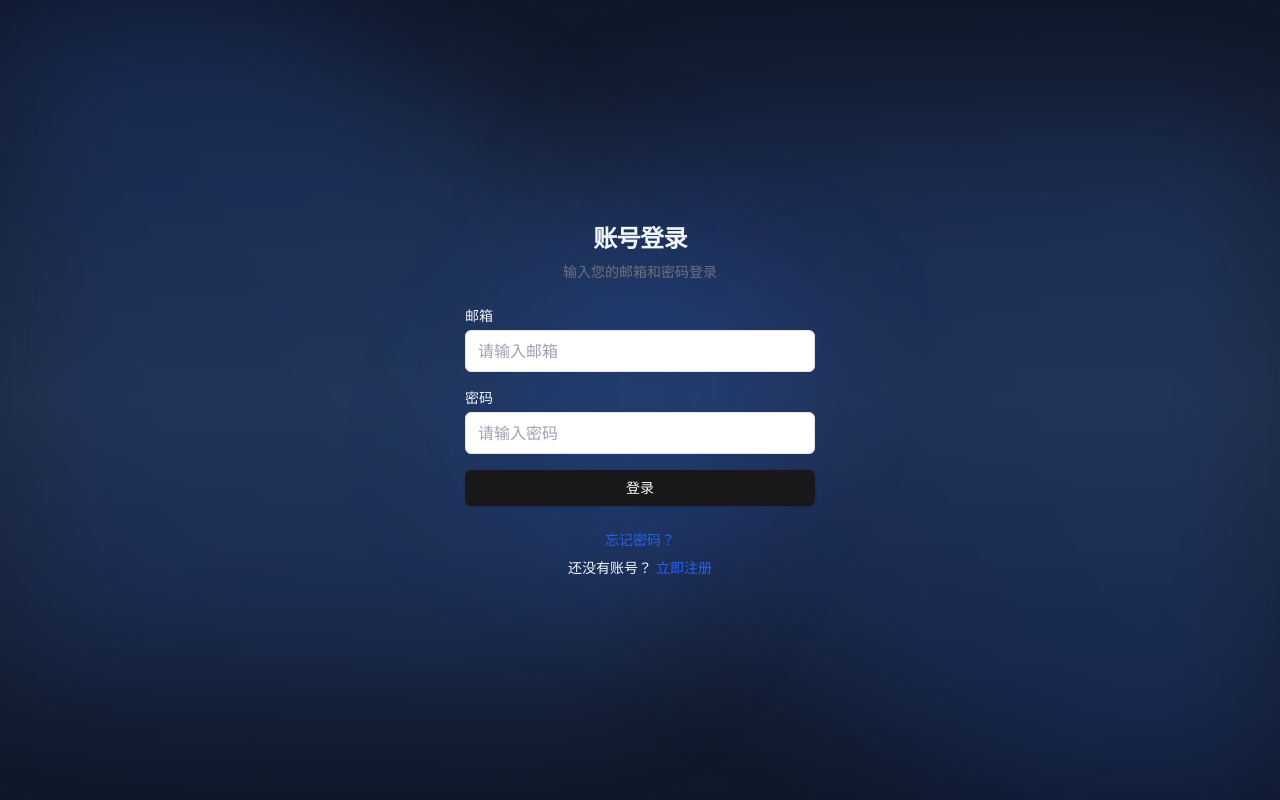
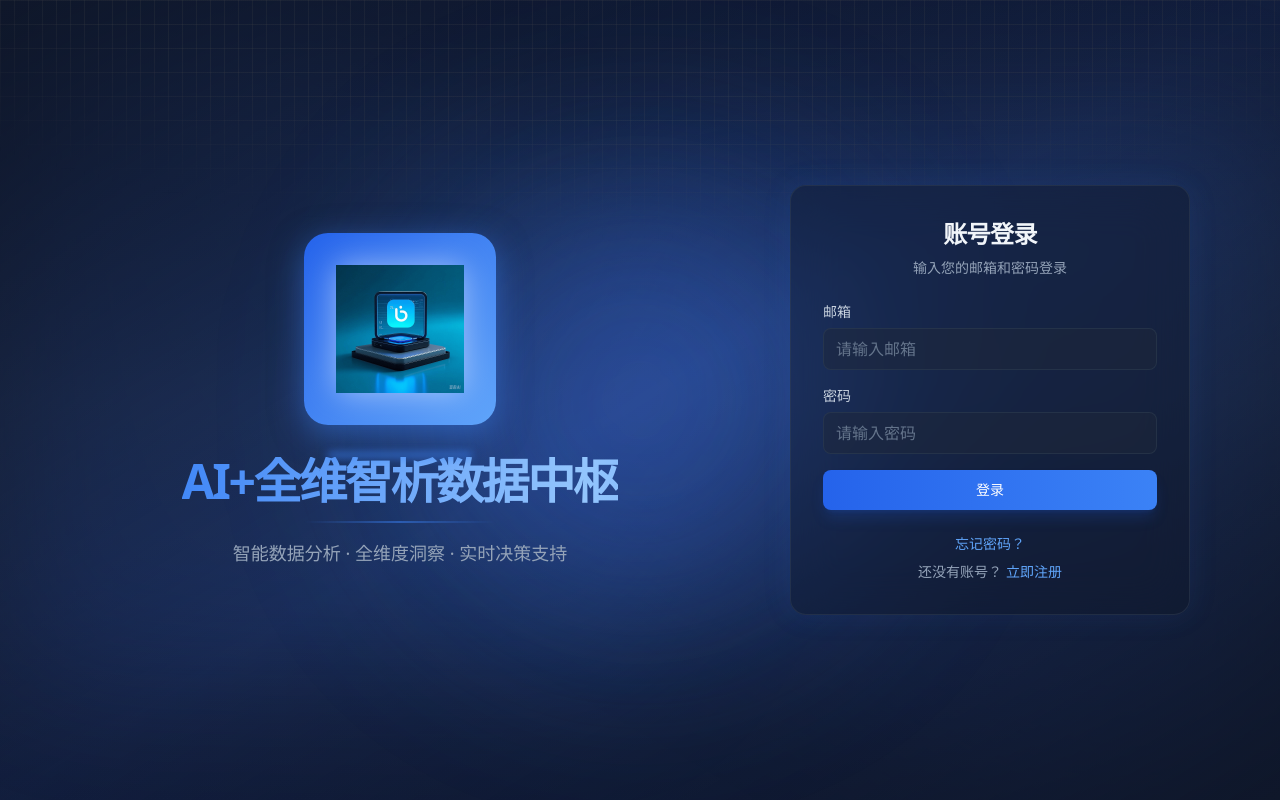
Before and after one commit to sunShineLoveMe/AI-Power-fullstack-platform, a Next.js app: page /login in a window 1280 px wide. Built offline with nearby package versions, Linux system fonts and the light colour scheme.

Commit message:
optimize login page layout

```diff
--- a/src/app/dashboard/DashboardNav.tsx
+++ b/src/app/dashboard/DashboardNav.tsx
@@ -7,7 +7,7 @@ export default function DashboardNav() {
         <div className="flex justify-between h-16">
           <div className="flex">
             <div className="flex-shrink-0 flex items-center">
-              <span className="text-xl font-bold">AI+泛大数据平台</span>
+              <span className="text-xl font-bold">AI+全维智析数据中枢</span>
             </div>
           </div>
           <div className="flex items-center">
--- a/src/app/globals.css
+++ b/src/app/globals.css
@@ -24,46 +24,46 @@
 @layer base {
   :root {
     --background: 0 0% 100%;
-    --foreground: 240 10% 3.9%;
+    --foreground: 222.2 84% 4.9%;
     --card: 0 0% 100%;
-    --card-foreground: 240 10% 3.9%;
+    --card-foreground: 222.2 84% 4.9%;
     --popover: 0 0% 100%;
-    --popover-foreground: 240 10% 3.9%;
-    --primary: 240 5.9% 10%;
-    --primary-foreground: 0 0% 98%;
-    --secondary: 240 4.8% 95.9%;
-    --secondary-foreground: 240 5.9% 10%;
-    --muted: 240 4.8% 95.9%;
-    --muted-foreground: 240 3.8% 46.1%;
-    --accent: 240 4.8% 95.9%;
-    --accent-foreground: 240 5.9% 10%;
+    --popover-foreground: 222.2 84% 4.9%;
+    --primary: 222.2 47.4% 11.2%;
+    --primary-foreground: 210 40% 98%;
+    --secondary: 210 40% 96.1%;
+    --secondary-foreground: 222.2 47.4% 11.2%;
+    --muted: 210 40% 96.1%;
+    --muted-foreground: 215.4 16.3% 46.9%;
+    --accent: 210 40% 96.1%;
+    --accent-foreground: 222.2 47.4% 11.2%;
     --destructive: 0 84.2% 60.2%;
-    --destructive-foreground: 0 0% 98%;
-    --border: 240 5.9% 90%;
-    --input: 240 5.9% 90%;
-    --ring: 240 5.9% 10%;
+    --destructive-foreground: 210 40% 98%;
+    --border: 214.3 31.8% 91.4%;
+    --input: 214.3 31.8% 91.4%;
+    --ring: 222.2 84% 4.9%;
     --radius: 0.5rem;
   }
   .dark {
-    --background: 240 10% 3.9%;
-    --foreground: 0 0% 98%;
-    --card: 240 10% 3.9%;
-    --card-foreground: 0 0% 98%;
-    --popover: 240 10% 3.9%;
-    --popover-foreground: 0 0% 98%;
-    --primary: 0 0% 98%;
-    --primary-foreground: 240 5.9% 10%;
-    --secondary: 240 3.7% 15.9%;
-    --secondary-foreground: 0 0% 98%;
-    --muted: 240 3.7% 15.9%;
-    --muted-foreground: 240 5% 64.9%;
-    --accent: 240 3.7% 15.9%;
-    --accent-foreground: 0 0% 98%;
+    --background: 222.2 84% 4.9%;
+    --foreground: 210 40% 98%;
+    --card: 222.2 84% 4.9%;
+    --card-foreground: 210 40% 98%;
+    --popover: 222.2 84% 4.9%;
+    --popover-foreground: 210 40% 98%;
+    --primary: 210 40% 98%;
+    --primary-foreground: 222.2 47.4% 11.2%;
+    --secondary: 217.2 32.6% 17.5%;
+    --secondary-foreground: 210 40% 98%;
+    --muted: 217.2 32.6% 17.5%;
+    --muted-foreground: 215 20.2% 65.1%;
+    --accent: 217.2 32.6% 17.5%;
+    --accent-foreground: 210 40% 98%;
     --destructive: 0 62.8% 30.6%;
-    --destructive-foreground: 0 0% 98%;
-    --border: 240 3.7% 15.9%;
-    --input: 240 3.7% 15.9%;
-    --ring: 240 4.9% 83.9%;
+    --destructive-foreground: 210 40% 98%;
+    --border: 217.2 32.6% 17.5%;
+    --input: 217.2 32.6% 17.5%;
+    --ring: 212.7 26.8% 83.9%;
   }
 }
 
--- a/src/app/login/page.tsx
+++ b/src/app/login/page.tsx
@@ -4,6 +4,7 @@ import { Button } from "@/components/ui/button";
 import { useState } from "react";
 import { useRouter } from "next/navigation";
 import Link from "next/link";
+import Image from "next/image";
 
 export default function LoginPage() {
   const router = useRouter();
@@ -47,24 +48,67 @@ export default function LoginPage() {
   }
 
   return (
-    <div className="container flex h-screen w-screen flex-col items-center justify-center">
-      <div className="mx-auto flex w-full flex-col justify-center space-y-6 sm:w-[350px]">
-        <div className="flex flex-col space-y-2 text-center">
-          <h1 className="text-2xl font-semibold tracking-tight">账号登录</h1>
-          <p className="text-sm text-muted-foreground">
+    <div className="container relative min-h-screen w-screen flex items-center justify-center overflow-hidden">
+      <div className="fixed inset-0 bg-gradient-to-br from-slate-900 via-blue-900/20 to-slate-900">
+        <div className="absolute inset-0 bg-[linear-gradient(to_right,#4f4f4f2e_1px,transparent_1px),linear-gradient(to_bottom,#4f4f4f2e_1px,transparent_1px)] bg-[size:14px_24px] [mask-image:radial-gradient(ellipse_80%_50%_at_50%_-20%,#000_70%,transparent_100%)]" />
+        <div className="absolute inset-0 animate-pulse">
+          <div className="absolute top-1/2 left-1/2 -translate-x-1/2 -translate-y-1/2 w-[500px] h-[500px] bg-blue-500/30 rounded-full blur-[100px]" />
+          <div className="absolute top-1/2 left-1/2 -translate-x-1/2 -translate-y-1/2 w-[300px] h-[300px] bg-indigo-500/20 rounded-full blur-[100px] animate-pulse delay-75" />
+        </div>
+      </div>
+
+      <div className="relative z-10 w-full max-w-[1100px] flex items-center justify-between gap-20">
+        <div className="flex-1 flex flex-col items-center space-y-8 animate-fade-in">
+          <div className="relative w-48 h-48 group perspective-1000">
+            <div className="relative w-full h-full transition-all duration-500 transform-style-preserve-3d group-hover:rotate-y-180">
+              <div className="absolute inset-0 flex items-center justify-center rounded-3xl bg-gradient-to-br from-blue-600 to-blue-400 shadow-[0_8px_32px_rgb(59,130,246,0.5)] backface-hidden">
+                <Image
+                  src="/logo.png"
+                  alt="Logo"
+                  width={128}
+                  height={128}
+                  className="object-contain drop-shadow-[0_0_16px_rgba(255,255,255,0.5)]"
+                />
+              </div>
+              <div className="absolute inset-0 flex items-center justify-center rounded-3xl bg-gradient-to-br from-indigo-600 to-blue-400 shadow-[0_8px_32px_rgb(59,130,246,0.5)] backface-hidden rotate-y-180">
+                <div className="w-24 h-24 border-8 border-white rounded-full border-t-transparent animate-spin" />
+              </div>
+            </div>
+            <div className="absolute -bottom-8 left-1/2 -translate-x-1/2 w-3/4 h-[4px] bg-blue-500 blur-[4px]" />
+          </div>
+
+          <div className="text-center space-y-4">
+            <h1 className="text-5xl font-bold tracking-tighter">
+              <span className="inline-block animate-text-gradient bg-gradient-to-r from-blue-500 via-blue-300 to-blue-500 bg-[200%_auto] bg-clip-text text-transparent">
+                AI+全维智析数据中枢
+              </span>
+            </h1>
+            <div className="h-[2px] w-48 mx-auto bg-gradient-to-r from-transparent via-blue-500/50 to-transparent" />
+            <p className="text-lg text-slate-400">
+              智能数据分析 · 全维度洞察 · 实时决策支持
+            </p>
+          </div>
+        </div>
+
+        <div className="w-[400px] p-8 rounded-2xl bg-slate-900/40 backdrop-blur-xl border border-slate-700/50
+          shadow-[0_0_30px_rgba(59,130,246,0.1)]
+          animate-fade-up">
+          <div className="flex flex-col space-y-2 text-center mb-6">
+            <h2 className="text-2xl font-semibold tracking-tight text-slate-100">账号登录</h2>
+            <p className="text-sm text-slate-400">
               输入您的邮箱和密码登录
             </p>
           </div>
 
           {error && (
-          <div className="bg-red-100 border border-red-400 text-red-700 px-4 py-3 rounded">
+            <div className="bg-red-500/10 border border-red-500/20 text-red-400 px-4 py-3 rounded-lg mb-6 animate-shake">
               {error}
             </div>
           )}
 
           <form onSubmit={handleSubmit} className="space-y-4">
             <div>
-            <label htmlFor="email" className="block text-sm font-medium mb-1">
+              <label htmlFor="email" className="block text-sm font-medium mb-1.5 text-slate-300">
                 邮箱
               </label>
               <input
@@ -72,13 +116,20 @@ export default function LoginPage() {
                 id="email"
                 name="email"
                 required
-              className="w-full px-3 py-2 border rounded-md"
+                className="w-full px-3 py-2 rounded-lg
+                  bg-slate-800/50
+                  text-slate-100
+                  border border-slate-700/50
+                  placeholder-slate-500
+                  focus:border-blue-500/50 focus:ring-2 focus:ring-blue-500/20
+                  hover:border-slate-600/50
+                  transition-all duration-200"
                 placeholder="请输入邮箱"
               />
             </div>
 
             <div>
-            <label htmlFor="password" className="block text-sm font-medium mb-1">
+              <label htmlFor="password" className="block text-sm font-medium mb-1.5 text-slate-300">
                 密码
               </label>
               <input
@@ -86,32 +137,49 @@ export default function LoginPage() {
                 id="password"
                 name="password"
                 required
-              className="w-full px-3 py-2 border rounded-md"
+                className="w-full px-3 py-2 rounded-lg
+                  bg-slate-800/50
+                  text-slate-100
+                  border border-slate-700/50
+                  placeholder-slate-500
+                  focus:border-blue-500/50 focus:ring-2 focus:ring-blue-500/20
+                  hover:border-slate-600/50
+                  transition-all duration-200"
                 placeholder="请输入密码"
               />
             </div>
 
             <Button
               type="submit"
-            className="w-full"
+              className="w-full h-10 mt-2
+                bg-gradient-to-r from-blue-600 to-blue-500
+                hover:from-blue-500 hover:to-blue-600
+                text-white font-medium
+                shadow-lg shadow-blue-600/20
+                transition-all duration-200
+                rounded-lg
+                group relative overflow-hidden"
               disabled={loading}
             >
+              <span className="relative z-10">
                 {loading ? "登录中..." : "登录"}
+              </span>
+              <div className="absolute inset-0 -translate-y-full group-hover:translate-y-0 bg-gradient-to-r from-blue-500 to-blue-600 transition-transform duration-300" />
             </Button>
           </form>
 
-        <div className="flex flex-col space-y-2 text-center text-sm">
+          <div className="flex flex-col space-y-2 text-center text-sm mt-6">
             <Link
               href="/forgot-password"
-            className="text-blue-600 hover:underline"
+              className="text-blue-400 hover:text-blue-300 transition-colors"
             >
               忘记密码？
             </Link>
-          <p>
+            <p className="text-slate-400">
               还没有账号？
               <Link
                 href="/signup"
-              className="text-blue-600 hover:underline ml-1"
+                className="text-blue-400 hover:text-blue-300 transition-colors ml-1"
               >
                 立即注册
               </Link>
@@ -119,5 +187,6 @@ export default function LoginPage() {
           </div>
         </div>
       </div>
+    </div>
   );
 }
--- a/src/mock/heatmapData.ts
+++ b/src/mock/heatmapData.ts
@@ -1,4 +1,5 @@
 export interface HeatMapData {
+  id: number;
   tag: string;
   likedCount: number;
   collectedCount: number;
@@ -9,6 +10,7 @@ export interface HeatMapData {
 
 export const mockHeatMapData: HeatMapData[] = [
   {
+    id: 1,
     tag: "穿搭分享",
     likedCount: 25678,
     collectedCount: 12890,
@@ -17,6 +19,7 @@ export const mockHeatMapData: HeatMapData[] = [
     avgHeat: 11092
   },
   {
+    id: 2,
     tag: "美食探店",
     likedCount: 18965,
     collectedCount: 9876,
@@ -25,6 +28,7 @@ export const mockHeatMapData: HeatMapData[] = [
     avgHeat: 8426
   },
   {
+    id: 3,
     tag: "护肤经验",
     likedCount: 32456,
     collectedCount: 15678,
@@ -33,6 +37,7 @@ export const mockHeatMapData: HeatMapData[] = [
     avgHeat: 13983
   },
   {
+    id: 4,
     tag: "旅行日记",
     likedCount: 15678,
     collectedCount: 7890,
@@ -41,6 +46,7 @@ export const mockHeatMapData: HeatMapData[] = [
     avgHeat: 6870
   },
   {
+    id: 5,
     tag: "生活方式",
     likedCount: 28976,
     collectedCount: 13456,
--- a/tailwind.config.ts
+++ b/tailwind.config.ts
@@ -1,22 +1,12 @@
 import type { Config } from "tailwindcss";
 
-const config = {
-    darkMode: ["class"],
+const config: Config = {
     content: [
-    "./src/pages/**/*.{ts,tsx}",
-    "./src/components/**/*.{ts,tsx}",
-    "./src/app/**/*.{ts,tsx}",
-    "./src/**/*.{ts,tsx}",
+    "./src/pages/**/*.{js,ts,jsx,tsx,mdx}",
+    "./src/components/**/*.{js,ts,jsx,tsx,mdx}",
+    "./src/app/**/*.{js,ts,jsx,tsx,mdx}",
   ],
-  prefix: "",
   theme: {
-  	container: {
-  		center: true,
-  		padding: "2rem",
-  		screens: {
-  			"2xl": "1400px",
-  		},
-  	},
     extend: {
       colors: {
         border: "hsl(var(--border))",
@@ -53,14 +43,39 @@ const config = {
           foreground: "hsl(var(--card-foreground))",
         },
       },
+      animation: {
+        'fade-in': 'fadeIn 0.5s ease-out',
+        'fade-up': 'fadeUp 0.5s ease-out',
+        'text-gradient': 'textGradient 3s ease infinite',
+        'shake': 'shake 0.5s ease-in-out',
+      },
+      keyframes: {
+        fadeIn: {
+          '0%': { opacity: '0' },
+          '100%': { opacity: '1' },
+        },
+        fadeUp: {
+          '0%': { opacity: '0', transform: 'translateY(20px)' },
+          '100%': { opacity: '1', transform: 'translateY(0)' },
+        },
+        textGradient: {
+          '0%, 100%': { backgroundPosition: '0% center' },
+          '50%': { backgroundPosition: '100% center' },
+        },
+        shake: {
+          '0%, 100%': { transform: 'translateX(0)' },
+          '10%, 30%, 50%, 70%, 90%': { transform: 'translateX(-2px)' },
+          '20%, 40%, 60%, 80%': { transform: 'translateX(2px)' },
+        },
+      },
       borderRadius: {
         lg: "var(--radius)",
         md: "calc(var(--radius) - 2px)",
         sm: "calc(var(--radius) - 4px)",
       },
-  	}
     },
-  plugins: [require("tailwindcss-animate")],
+  },
+  plugins: [],
 } satisfies Config;
 
 export default config;
```
Also changed, not shown: src/components/dashboard/HeatMap.tsx (+41 -9 lines), src/components/dashboard/HotWordCard.tsx (+24 -6 lines), public/logo.png. Lines whose indentation alone changed are shown as unchanged.
